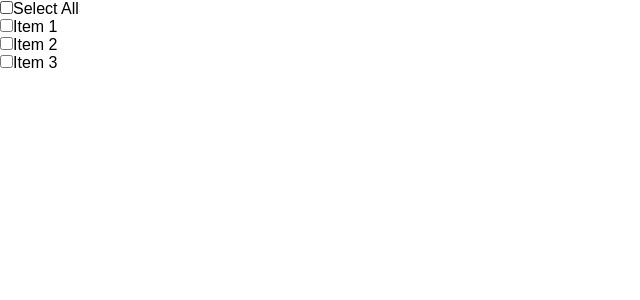
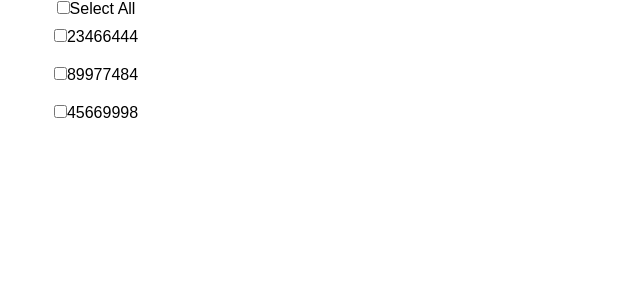
Before and after one commit to PrathapAnnavarapu/Transport, a React (Create React App) app: page /Hughesnetwork/Management/Home in a window 1280 px wide. Shown: the top 300 px of the page, without its empty margins (0-640 px from the left). Built offline with nearby package versions, Linux system fonts and the light colour scheme.

Commit message:
firsr commit

```diff
--- a/src/App.css
+++ b/src/App.css
@@ -106,3 +106,34 @@ body {
   font-size: 10px;
   text-decoration: none;
 }
+
+
+/* Sidemenu */
+/* ------------------------------------------------------------------ */
+
+.main-sidemenu{
+   width: 15%;
+   height: 100%;
+   display: flex;
+   flex-direction: column;
+   justify-content: flex-start;
+   align-items: center;
+}
+
+.main-sidemenu ul{
+  list-style-type: none;
+}
+
+.main-sidemenu ul li{
+  width: 100%;
+  display: flex;
+  flex-direction: row;
+  justify-content: space-between;
+  align-items: center;
+  padding: 10px;
+  gap: 10px;
+}
+
+.main-sidemenu ul li label{
+  gap: 10px;
+}
--- a/src/Pages/Home/Sidemenu.js
+++ b/src/Pages/Home/Sidemenu.js
@@ -7,9 +7,9 @@ const Sidemenu = () => {
   const [selectedItems, setSelectedItems] = useState([]);
   const [selectAll, setSelectAll] = useState(false);
   const items = [
-    { id: 1, name: 'Item 1' },
-    { id: 2, name: 'Item 2' },
-    { id: 3, name: 'Item 3' },
+    { id: 1, name: '23466444' },
+    { id: 2, name: '89977484' },
+    { id: 3, name: '45669998' },
   ];
 
 
@@ -32,7 +32,7 @@ const Sidemenu = () => {
   };
 
   return (
-    <div>
+    <div className='main-sidemenu'>
       <label>
         <input
           type="checkbox"
```
